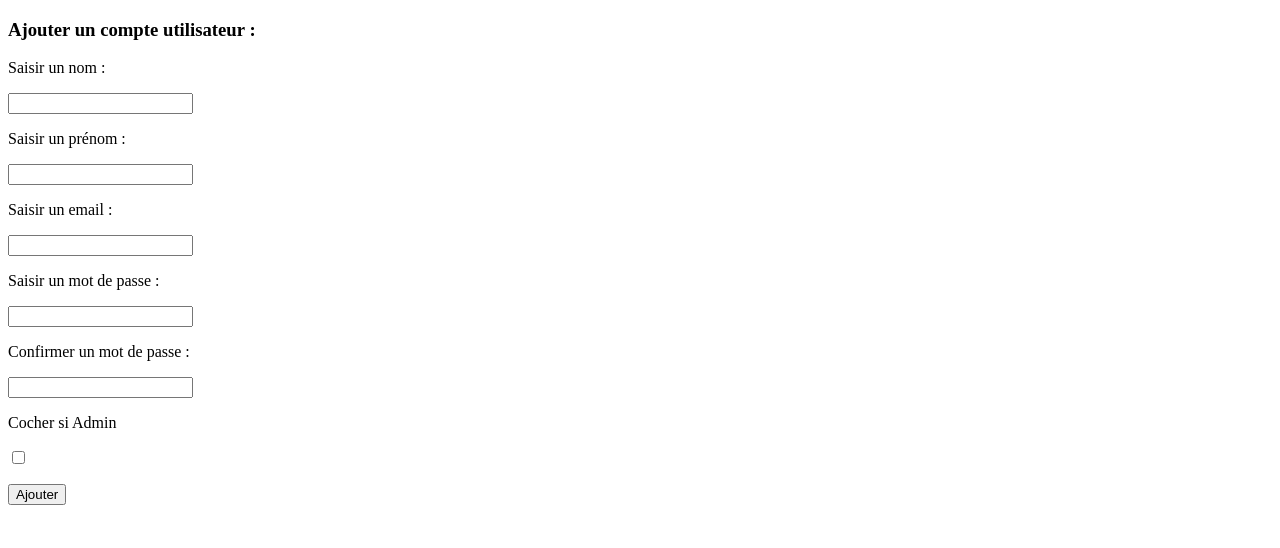
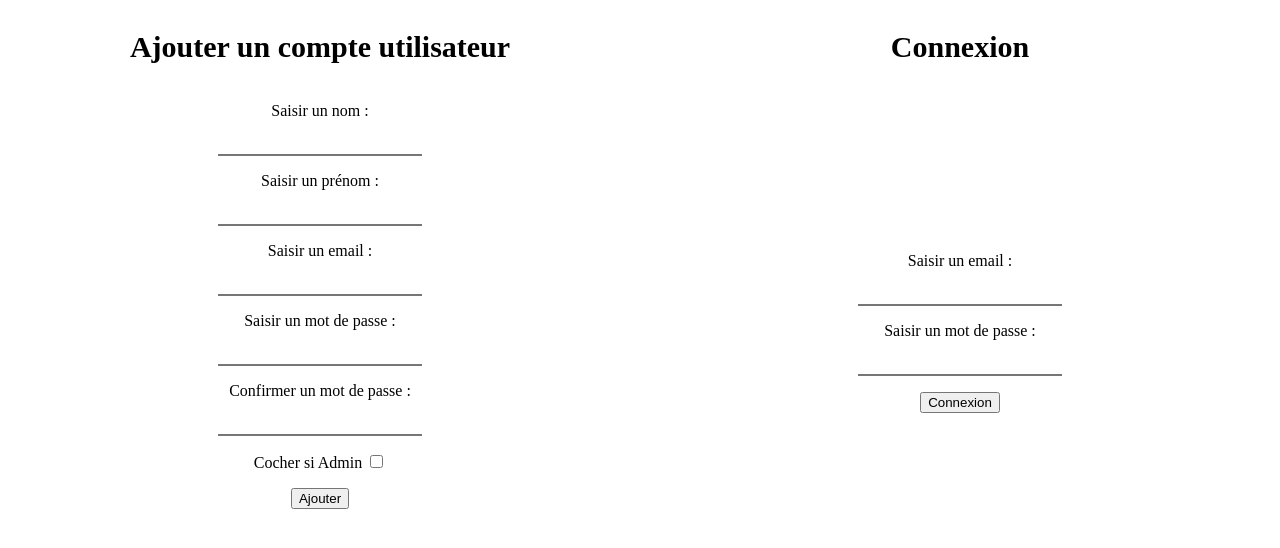
Before and after one commit to Alss019/tpsecu, a PHP site: page /tpsecu/view/view_add_util.php in a window 1280 px wide. Shown: the top 548 px of the page. Run offline with PHP 8.4, Linux system fonts and the light colour scheme.

Commit message:
ajout connexion

```diff
--- /dev/null
+++ b/asset/css/addUtil.css
@@ -0,0 +1,53 @@
+body {
+    display: grid;
+    grid-template-columns: 1fr 1fr;
+    margin: 0;
+    padding: 0;
+    font-family: quicksand;
+}
+
+.add {
+    grid-column: 1;
+}
+
+.add h3 {
+    text-align: center;
+    font-size: 30px;
+}
+
+.add form {
+    display: flex;
+    flex-direction: column;
+}
+
+.add p {
+    text-align: center;
+    margin: 8px;
+}
+
+#input {
+    width: 200px;
+    border-top: none;
+    border-left: none;
+    border-right: none;
+}
+
+.connex {
+    grid-column: 2;
+}
+
+.connex h3 {
+    text-align: center;
+    font-size: 30px;
+}
+
+.connex form {
+    display: flex;
+    flex-direction: column;
+    padding-top: 150px;
+}
+
+.connex p {
+    margin: 8px;
+    text-align: center;
+}
--- a/manager/manager_util.php
+++ b/manager/manager_util.php
@@ -68,7 +68,7 @@ class ManagerUtil extends Utilisateur
         $mail = new PHPMailer(true);
         try {
             //Server settings
-            $mail->SMTPDebug = SMTP::DEBUG_SERVER;
+            $mail->SMTPDebug = 0;
             $mail->isSMTP();
             $mail->Host       = 'smtp.office365.com';
             $mail->SMTPAuth   = true;
--- a/view/view_add_util.php
+++ b/view/view_add_util.php
@@ -5,26 +5,40 @@
     <meta charset="UTF-8">
     <meta http-equiv="X-UA-Compatible" content="IE=edge">
     <meta name="viewport" content="width=device-width, initial-scale=1.0">
+    <link rel="stylesheet" href="./asset/css/addUtil.css">
     <title>Document</title>
 </head>
 
 <body>
-    <h3>Ajouter un compte utilisateur :</h3>
+    <div class="add">
+        <h3>Ajouter un compte utilisateur</h3>
         <form action="" method="post">
             <p>Saisir un nom :</p>
-        <p><input type="text" name="name_util"></p>
+            <p><input type="text" name="name_util" id="input"></p>
             <p>Saisir un prénom :</p>
-        <p><input type="text" name="first_name_util"></p>
+            <p><input type="text" name="first_name_util" id="input"></p>
             <p>Saisir un email :</p>
-        <p><input type="mail" name="mail_util" pattern="[a-z0-9._%+-]+@[a-z0-9.-]+\.[a-z]{2,}$"></p>
+            <p><input type="mail" name="mail_util" id="input" pattern="[a-z0-9._%+-]+@[a-z0-9.-]+\.[a-z]{2,}$"></p>
             <p>Saisir un mot de passe :</p>
-        <p><input type="password" name="pwd_util" pattern="(?=.*\d)(?=.*[a-z0-9])(?=.*[A-Z]).{6,}"></p>
+            <p><input type="password" name="pwd_util" id="input" pattern="(?=.*\d)(?=.*[a-z0-9])(?=.*[A-Z]).{6,}"></p>
             <p>Confirmer un mot de passe :</p>
-        <p><input type="password" name="confirm_pwd" pattern="(?=.*\d)(?=.*[a-z0-9])(?=.*[A-Z]).{6,}"></p>
-        <p>Cocher si Admin</p>
+            <p><input type="password" name="confirm_pwd" id="input" pattern="(?=.*\d)(?=.*[a-z0-9])(?=.*[A-Z]).{6,}"></p>
+            <p>Cocher si Admin
                 <input type="checkbox" name="id_role">
+            </p>
             <p><input type="submit" value="Ajouter" name="createUtil"></p>
         </form>
+    </div>
+    <div class="connex">
+        <h3>Connexion</h3>
+        <form action="" method="post">
+            <p>Saisir un email :</p>
+            <p><input type="mail" name="mail_util" id="input" pattern="[a-z0-9._%+-]+@[a-z0-9.-]+\.[a-z]{2,}$"></p>
+            <p>Saisir un mot de passe :</p>
+            <p><input type="password" name="pwd_util" id="input" pattern="(?=.*\d)(?=.*[a-z0-9])(?=.*[A-Z]).{6,}"></p>
+            <p><input type="submit" value="Connexion" name="connect"></p>
+        </form>
+    </div>
 </body>
 
 </html>
```
Also changed, not shown: controller/ctrl_active_compte.php (+5 -5 lines), controller/ctrl_add_util.php (+38 -2 lines), utils/fonction.php (+9 -0 lines), view/view_active.php (added), 3 other files. Lines whose indentation alone changed are shown as unchanged.
